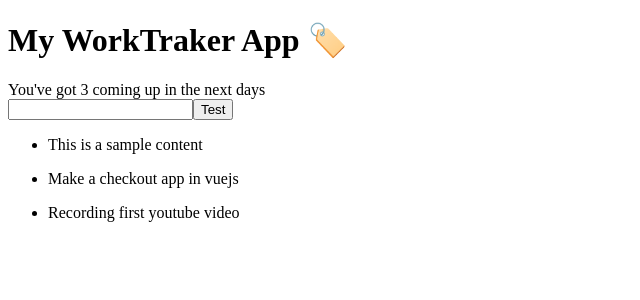
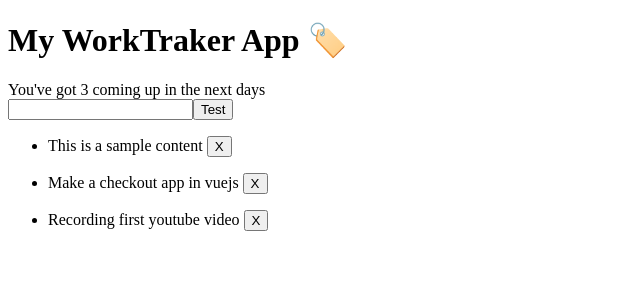
Before and after one commit to SophoLab/vue-work-traker, a Vue app: page / in a window 1280 px wide. Shown: the top 300 px of the page, without its empty margins (0-640 px from the left). Built offline with nearby package versions, Linux system fonts and the light colour scheme.

Commit message:
delete a todo

```diff
--- a/src/components/TodoList.vue
+++ b/src/components/TodoList.vue
@@ -2,14 +2,20 @@
   <div class="todo-list">
       <h2 v-show="todos.length == 0">This list is empty</h2>
       <ul v-for="todo in todos" :key="todo">
-          <li>{{todo.content}}</li>
+          <li>{{todo.content}} <button @click="getTodo(todo)">X</button></li>
       </ul>
   </div>
 </template>
 
 <script>
 export default {
-    props: ['todos']
+    props: ['todos'],
+    methods: {
+        getTodo(todo){
+            const index = this.todos.indexOf(todo)
+            this.todos.splice(index, 1)
+        }
+    }
 }
 </script>
 
```
